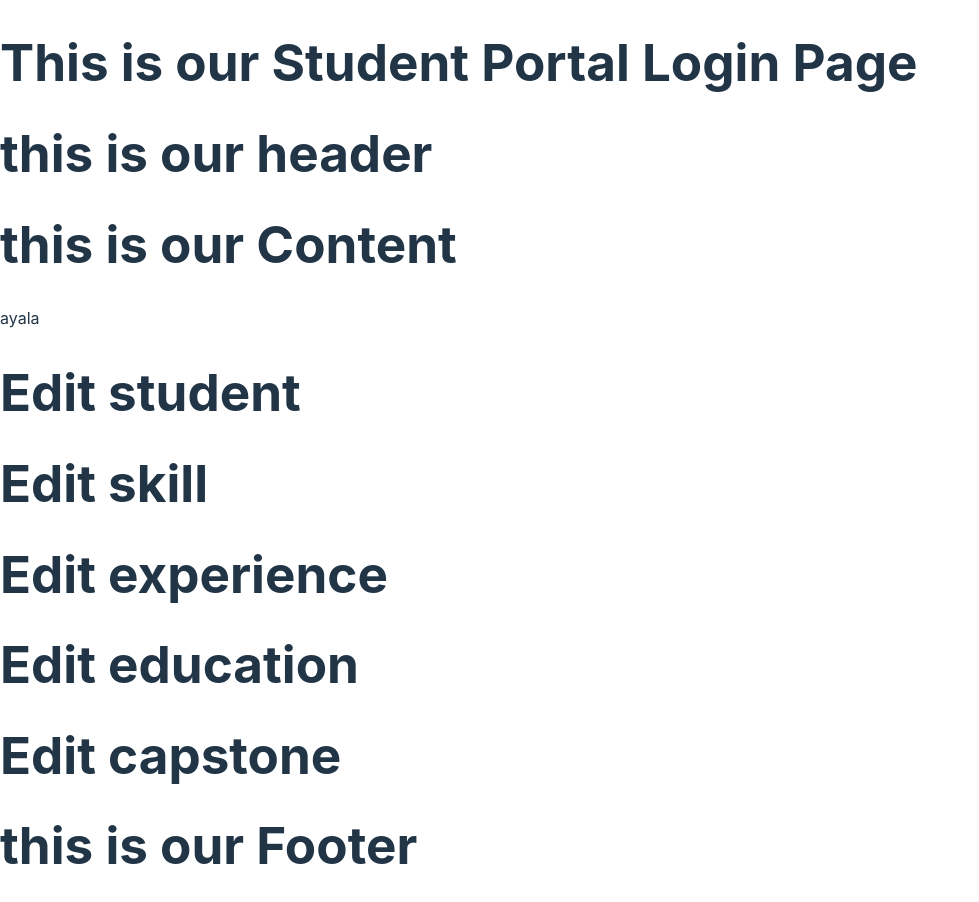
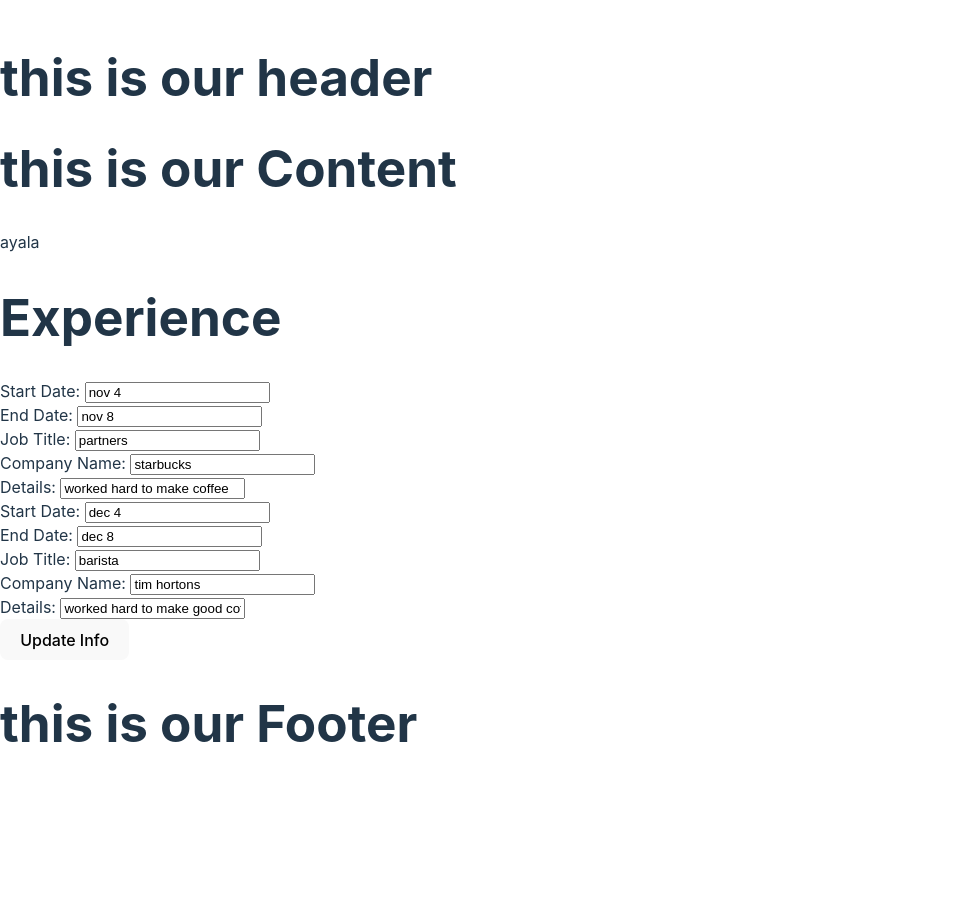
Before and after one commit to askarf/resume-app-student-portal, a React (Vite) app: page /experience in a window 1280 px wide. Shown: the top 902 px of the page, without its empty margins (0-979 px from the left). After the commit the page ends 800 px from the top, so only its background shows below. Built offline with nearby package versions, Linux system fonts and the light colour scheme.

Commit message:
updates edit experience and routes

```diff
--- a/package.json
+++ b/package.json
@@ -11,7 +11,8 @@
   },
   "dependencies": {
     "react": "^18.2.0",
-    "react-dom": "^18.2.0"
+    "react-dom": "^18.2.0",
+    "react-router-dom": "^6.21.0"
   },
   "devDependencies": {
     "@types/react": "^18.2.43",
--- a/src/App.jsx
+++ b/src/App.jsx
@@ -2,14 +2,16 @@ import "./App.css";
 import { Content } from "./Content";
 import { Footer } from "./Footer";
 import { Header } from "./Header";
+import { BrowserRouter } from "react-router-dom";
 
 function App() {
   return (
     <div>
-      <h1>This is our Student Portal Login Page</h1>
-      <Header />
-      <Content />
-      <Footer />
+      <BrowserRouter>
+        <Header />
+        <Content />
+        <Footer />
+      </BrowserRouter>
     </div>
   );
 }
--- a/src/Content.jsx
+++ b/src/Content.jsx
@@ -3,6 +3,7 @@ import { EditEducation } from "./EditEducation";
 import { EditExperience } from "./EditExperience";
 import { EditSkill } from "./EditSkill";
 import { EditStudent } from "./EditStudent";
+import { Routes, Route } from "react-router-dom";
 
 export function Content() {
   var students = [
@@ -20,6 +21,7 @@ export function Content() {
       photo: "www.photo.com",
       experience: [
         {
+          id: 1,
           start_date: "nov 4",
           end_date: "nov 8",
           job_title: "partners",
@@ -27,6 +29,7 @@ export function Content() {
           details: "worked hard to make coffee",
         },
         {
+          id: 2,
           start_date: "dec 4",
           end_date: "dec 8",
           job_title: "barista",
@@ -65,11 +68,13 @@ export function Content() {
     <div>
       <h1>this is our Content</h1>
       <p>{students[0].first_name}</p>
-      <EditStudent />
-      <EditSkill />
-      <EditExperience />
-      <EditEducation />
-      <EditCapstone />
+      <Routes>
+        <Route path="/experience" element={<EditExperience students={students} />} />
+        <Route path="/student" element={<EditStudent />} />
+        <Route path="/skill" element={<EditSkill />} />
+        <Route path="/education" element={<EditEducation />} />
+        <Route path="/capstone" element={<EditCapstone />} />
+      </Routes>
     </div>
   );
 }
--- a/src/EditExperience.jsx
+++ b/src/EditExperience.jsx
@@ -1,7 +1,30 @@
-export function EditExperience() {
+/* eslint-disable react/prop-types */
+export function EditExperience(props) {
   return (
     <div>
-      <h1>Edit experience</h1>
+      <h1>Experience</h1>
+      <div>
+        {props.students[0].experience.map((experience) => (
+          <form key={experience.id}>
+            <div>
+              Start Date: <input defaultValue={experience.start_date} name="start_date" type="text" />
+            </div>
+            <div>
+              End Date: <input defaultValue={experience.end_date} name="end_date" type="text" />
+            </div>
+            <div>
+              Job Title: <input defaultValue={experience.job_title} name="job_title" type="text" />
+            </div>
+            <div>
+              Company Name: <input defaultValue={experience.company} name="company" type="text" />
+            </div>
+            <div>
+              Details: <input defaultValue={experience.details} name="details" type="text" />
+            </div>
+          </form>
+        ))}
+        <button>Update Info</button>
+      </div>
     </div>
   );
 }
```
Also changed, not shown: 1 other file (tests, documents, lock files or other folders).
